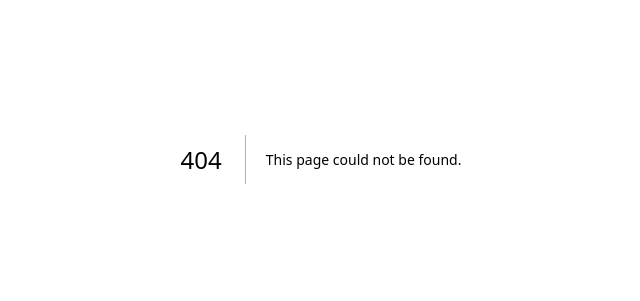
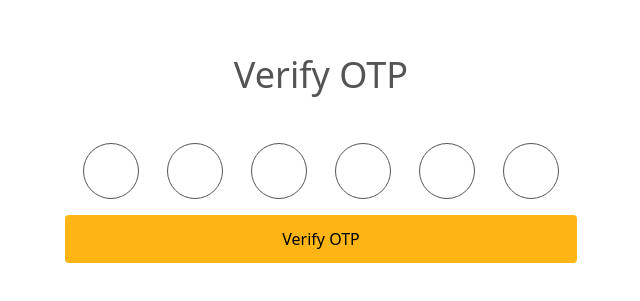
Before and after one commit to murad403/campus-couch-frontend, a Next.js app: page /auth/verify-otp in a window 1280 px wide. Before the commit this address had no page. Shown: the part 241-542 px from the top of the page, without its empty margins (319-959 px from the left). Built offline with nearby package versions, Linux system fonts and the light colour scheme.

Commit message:
verify otp

```diff
--- /dev/null
+++ b/src/app/(auth)/auth/verify-otp/page.tsx
@@ -0,0 +1,66 @@
+"use client";
+import { useRef, useState } from 'react';
+import { useForm } from 'react-hook-form';
+
+const VerifyOtp = () => {
+    const { handleSubmit } = useForm();
+    const inputRefs = useRef<Array<HTMLInputElement | null>>([]);
+    const [otp, setOtp] = useState<string[]>(Array(6).fill(""));
+    const [otpError, setOtpError] = useState<string>("");
+
+    const handleChange = (index: number, e: React.ChangeEvent<HTMLInputElement>) => {
+        const value = e.target.value;
+        if (!/^\d*$/.test(value)) return;
+        setOtp((prev) => {
+            const newOtp = [...prev];
+            newOtp[index] = value.slice(-1);
+            return newOtp;
+        });
+        setOtpError("");
+        if (value && index < 5) {
+            inputRefs.current[index + 1]?.focus();
+        }
+    };
+
+    const handleKeyDown = (index: number, e: React.KeyboardEvent<HTMLInputElement>) => {
+        if (e.key === 'Backspace' && !e.currentTarget.value && index > 0) {
+            inputRefs.current[index - 1]?.focus();
+        }
+    };
+
+    const onsubmit = () => {
+        const originalOtp = otp.join("");
+        const emptyIndex = otp.findIndex(digit => digit === "");
+        if (emptyIndex !== -1) {
+            setOtpError("OTP must be 6 digits");
+            inputRefs.current[emptyIndex]?.focus();
+            return;
+        }
+        console.log("Submitted OTP:", originalOtp);
+    };
+    return (
+        <div className='md:w-[40%] w-[90%]'>
+            <form className='space-y-4' onSubmit={handleSubmit(onsubmit)}>
+                <h1 className='text-center font-medium text-heading text-4xl mb-12'>Verify OTP</h1>
+                <div className='flex justify-center gap-7 items-center'>
+                    {
+                        otp.map((_, i) =>
+                            <input key={i} className='appearance-none outline-none border border-heading rounded-full size-14 p-2 text-description text-center text-2xl' maxLength={1} type="text" ref={(el) => {
+                                inputRefs.current[i] = el;
+                            }}
+
+                                onChange={(e) => handleChange(i, e)}
+                                onKeyDown={(e) => handleKeyDown(i, e)} />
+                        )
+                    }
+                </div>
+                {otpError && (
+                    <p className='text-sm text-red-500 mb-4 text-center'>{otpError}</p>
+                )}
+                <button type='submit' className='bg-background rounded-sm cursor-pointer w-full py-3 font-medium'>Verify OTP</button>
+            </form>
+        </div>
+    )
+}
+
+export default VerifyOtp
```
